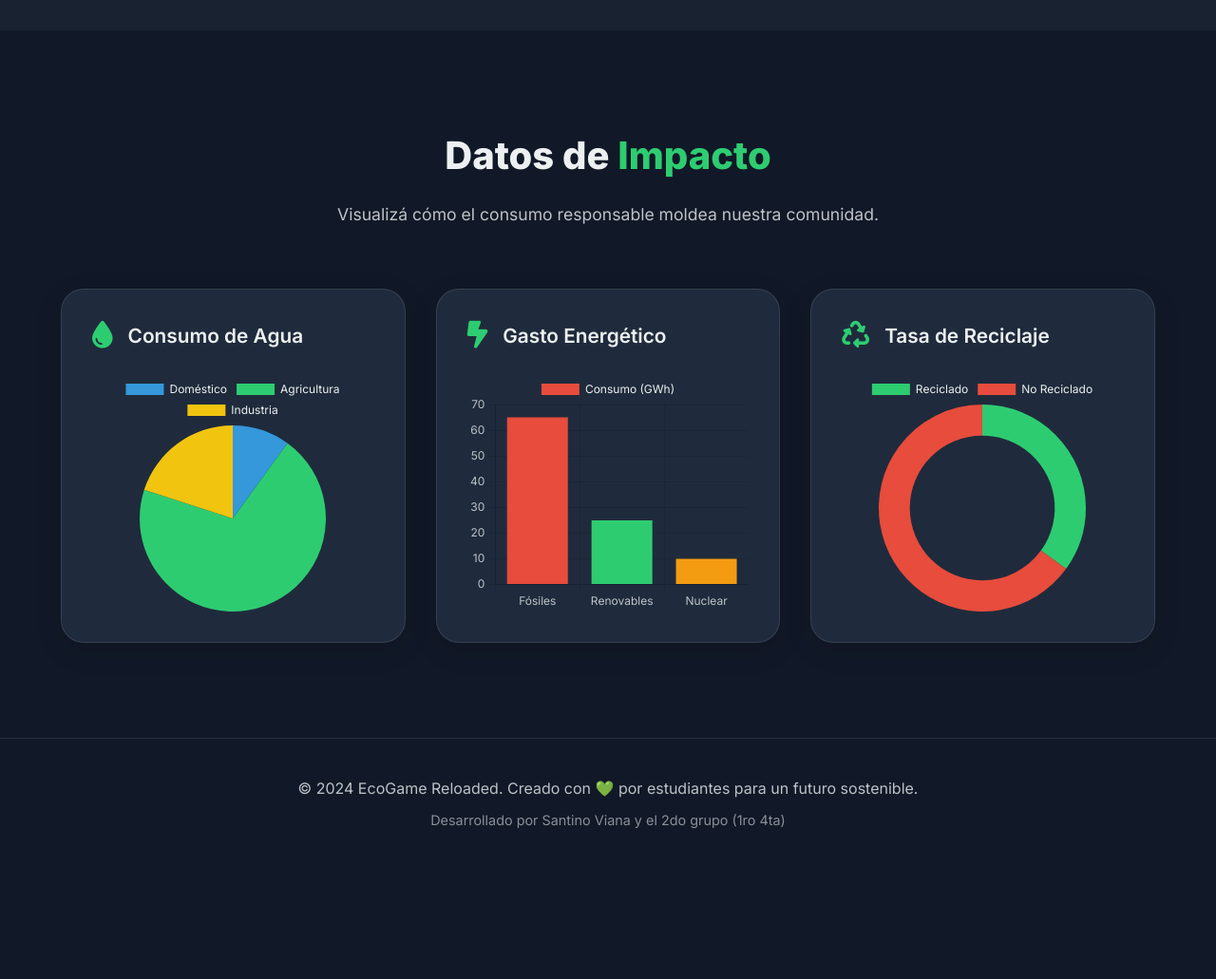
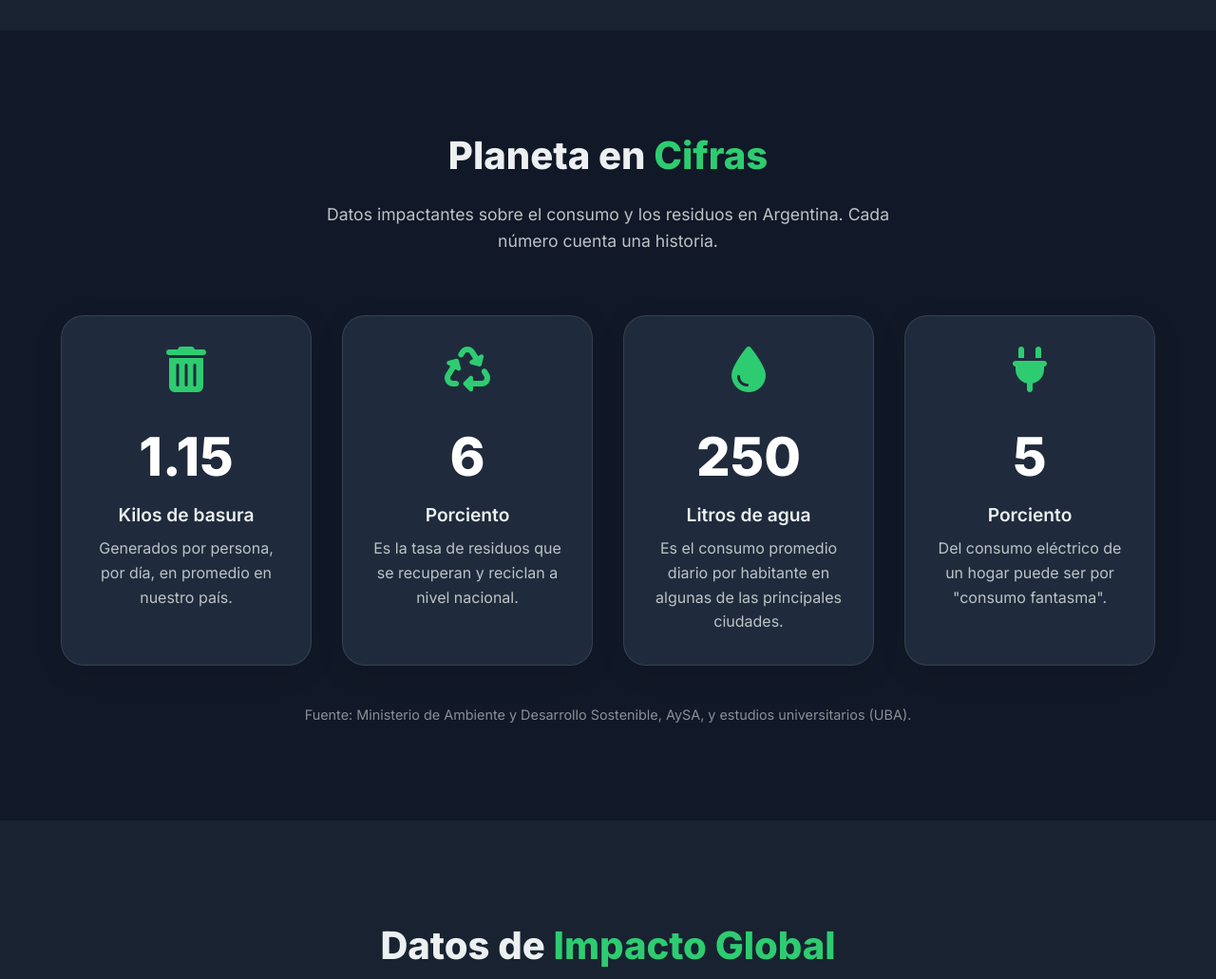
Before and after one commit to SanviGitHub/csgrupo2, a plain HTML site: page index.html in a window 1280 px wide. Shown: the part 1720-2751 px from the top of the page at 95% size. Before the commit the page ends 2643 px from the top, so only its background shows below. Drawn offline with nearby package versions, Linux system fonts and the light colour scheme.

Commit message:
Add files via upload

```diff
--- a/index.html
+++ b/index.html
@@ -40,9 +40,10 @@
                     <span>EcoGame</span>
                 </div>
                 <ul class="nav-menu">
-                    <li><a href="#home" class="nav-link active">Inicio</a></li>
-                    <li><a href="#game" class="nav-link">Juego</a></li>
-                    <li><a href="#stats" class="nav-link">Datos</a></li>
+                    <li><a href="#home" class="nav-link active" onclick="scrollToSection('home')">Inicio</a></li>
+                    <li><a href="#game" class="nav-link" onclick="scrollToSection('game')">Juego</a></li>
+                    <li><a href="#real-data" class="nav-link" onclick="scrollToSection('real-data')">Datos Reales</a></li>
+                    <li><a href="#stats" class="nav-link" onclick="scrollToSection('stats')">Estadísticas</a></li>
                 </ul>
                 <div class="hamburger">
                     <i class="fas fa-bars"></i>
@@ -62,8 +63,8 @@
                             <button class="btn btn-primary" onclick="scrollToSection('game')">
                                 <i class="fas fa-play"></i> Empezar Desafío
                             </button>
-                            <button class="btn btn-secondary" onclick="scrollToSection('stats')">
-                                <i class="fas fa-chart-line"></i> Ver Estadísticas
+                            <button class="btn btn-secondary" onclick="scrollToSection('real-data')">
+                                <i class="fas fa-chart-line"></i> Ver Datos Reales
                             </button>
                         </div>
                     </div>
@@ -121,27 +122,62 @@
                 </div>
             </section>
 
-            <!-- Sección de Estadísticas -->
+            <!-- NUEVA SECCIÓN: DATOS REALES -->
+            <section id="real-data" class="real-data-section">
+                <div class="container">
+                    <h2 class="section-title">Planeta en <span>Cifras</span></h2>
+                    <p class="section-subtitle">Datos impactantes sobre el consumo y los residuos en Argentina. Cada número cuenta una historia.</p>
+                    <div class="real-data-grid">
+                        <div class="real-data-card glass-card">
+                            <i class="fas fa-trash-alt"></i>
+                            <h3 class="real-data-number" data-target="1.15">0</h3>
+                            <h4>Kilos de basura</h4>
+                            <p>Generados por persona, por día, en promedio en nuestro país.</p>
+                        </div>
+                        <div class="real-data-card glass-card">
+                            <i class="fas fa-recycle"></i>
+                            <h3 class="real-data-number" data-target="6">0</h3>
+                            <h4>Porciento</h4>
+                            <p>Es la tasa de residuos que se recuperan y reciclan a nivel nacional.</p>
+                        </div>
+                        <div class="real-data-card glass-card">
+                            <i class="fas fa-tint"></i>
+                            <h3 class="real-data-number" data-target="250">0</h3>
+                            <h4>Litros de agua</h4>
+                            <p>Es el consumo promedio diario por habitante en algunas de las principales ciudades.</p>
+                        </div>
+                         <div class="real-data-card glass-card">
+                            <i class="fas fa-plug"></i>
+                            <h3 class="real-data-number" data-target="5">0</h3>
+                            <h4>Porciento</h4>
+                            <p>Del consumo eléctrico de un hogar puede ser por "consumo fantasma".</p>
+                        </div>
+                    </div>
+                    <p class="data-source">Fuente: Ministerio de Ambiente y Desarrollo Sostenible, AySA, y estudios universitarios (UBA).</p>
+                </div>
+            </section>
+
+            <!-- Sección de Estadísticas (Gráficos) -->
             <section id="stats" class="stats-section">
                 <div class="container">
-                    <h2 class="section-title">Datos de <span>Impacto</span></h2>
-                    <p class="section-subtitle">Visualizá cómo el consumo responsable moldea nuestra comunidad.</p>
+                    <h2 class="section-title">Datos de <span>Impacto Global</span></h2>
+                    <p class="section-subtitle">Visualizá cómo el consumo responsable moldea nuestra comunidad y el mundo.</p>
                     <div class="stats-grid">
                         <div class="stat-card glass-card">
                             <div class="stat-header">
-                                <i class="fas fa-tint"></i><h3>Consumo de Agua</h3>
+                                <i class="fas fa-tint"></i><h3>Uso del Agua Mundial</h3>
                             </div>
                             <div class="chart-container"><canvas id="water-chart"></canvas></div>
                         </div>
                         <div class="stat-card glass-card">
                             <div class="stat-header">
-                                <i class="fas fa-bolt-lightning"></i><h3>Gasto Energético</h3>
+                                <i class="fas fa-bolt-lightning"></i><h3>Fuentes de Energía</h3>
                             </div>
                             <div class="chart-container"><canvas id="energy-chart"></canvas></div>
                         </div>
                         <div class="stat-card glass-card">
                             <div class="stat-header">
-                                <i class="fas fa-recycle"></i><h3>Tasa de Reciclaje</h3>
+                                <i class="fas fa-recycle"></i><h3>Destino de los Plásticos</h3>
                             </div>
                             <div class="chart-container"><canvas id="recycle-chart"></canvas></div>
                         </div>
--- a/script.js
+++ b/script.js
@@ -26,14 +26,18 @@ window.addEventListener('DOMContentLoaded', () => {
 // --- NAVEGACIÓN Y UTILIDADES ---
 const hamburger = document.querySelector('.hamburger');
 const navMenu = document.querySelector('.nav-menu');
+const navLinks = document.querySelectorAll('.nav-link');
 
 hamburger.addEventListener('click', () => {
     navMenu.classList.toggle('active');
 });
 
-document.querySelectorAll('.nav-link').forEach(link => {
+navLinks.forEach(link => {
     link.addEventListener('click', () => {
         navMenu.classList.remove('active');
+        // La función de scroll ya está en el HTML, esto es para el estado activo
+        navLinks.forEach(l => l.classList.remove('active'));
+        link.classList.add('active');
     });
 });
 
@@ -103,7 +107,7 @@ const scenarios = [
         ]
     },
     {
-        type: 'planter-game', // <-- NUEVO MINIJUEGO
+        type: 'planter-game',
         icon: "fa-tree",
         title: "Reforestación Rápida",
         description: "El planeta necesita más árboles. ¡Plantá todos los que puedas en 15 segundos haciendo clic en la tierra!",
@@ -446,6 +450,50 @@ function updateProgress() {
 }
 
 // =================================================================================
+// --- ANIMACIÓN DE DATOS REALES ---
+// =================================================================================
+function animateRealData() {
+    const counters = document.querySelectorAll('.real-data-number');
+    const speed = 200; // Velocidad de la animación
+
+    counters.forEach(counter => {
+        const updateCount = () => {
+            const target = +counter.getAttribute('data-target');
+            const count = +counter.innerText;
+
+            const inc = target / speed;
+
+            if (count < target) {
+                const newCount = count + inc;
+                // Manejar decimales para números como 1.15
+                if (target.toString().includes('.')) {
+                    counter.innerText = newCount.toFixed(2);
+                } else {
+                    counter.innerText = Math.ceil(newCount);
+                }
+                setTimeout(updateCount, 10);
+            } else {
+                counter.innerText = target;
+            }
+        };
+        updateCount();
+    });
+}
+
+const realDataSection = document.getElementById('real-data');
+const observer = new IntersectionObserver((entries, observer) => {
+    entries.forEach(entry => {
+        if (entry.isIntersecting) {
+            animateRealData();
+            observer.unobserve(entry.target); // Para que la animación se ejecute solo una vez
+        }
+    });
+}, { threshold: 0.5 }); // Se dispara cuando el 50% de la sección es visible
+
+observer.observe(realDataSection);
+
+
+// =================================================================================
 // --- GRÁFICOS (Chart.js) ---
 // =================================================================================
 function renderCharts() {
@@ -460,19 +508,19 @@ function renderCharts() {
 
     new Chart(document.getElementById('water-chart').getContext('2d'), {
         type: 'pie',
-        data: { labels: ['Doméstico', 'Agricultura', 'Industria'], datasets: [{ data: [10, 70, 20], backgroundColor: ['#3498db', '#2ecc71', '#f1c40f'], borderWidth: 0 }] },
+        data: { labels: ['Agricultura', 'Industria', 'Doméstico'], datasets: [{ data: [70, 20, 10], backgroundColor: ['#2ecc71', '#f1c40f', '#3498db'], borderWidth: 0 }] },
         options: chartOptions
     });
 
     new Chart(document.getElementById('energy-chart').getContext('2d'), {
         type: 'bar',
-        data: { labels: ['Fósiles', 'Renovables', 'Nuclear'], datasets: [{ label: 'Consumo (GWh)', data: [65, 25, 10], backgroundColor: ['#e74c3c', '#2ecc71', '#f39c12'] }] },
+        data: { labels: ['Fósiles', 'Renovables', 'Nuclear'], datasets: [{ label: 'Generación Global', data: [75, 20, 5], backgroundColor: ['#e74c3c', '#2ecc71', '#f39c12'] }] },
         options: { ...chartOptions, scales: { y: { beginAtZero: true, ticks: { color: '#bdc3c7' } }, x: { ticks: { color: '#bdc3c7' } } } }
     });
 
     new Chart(document.getElementById('recycle-chart').getContext('2d'), {
         type: 'doughnut',
-        data: { labels: ['Reciclado', 'No Reciclado'], datasets: [{ data: [35, 65], backgroundColor: ['#2ecc71', '#e74c3c'], borderWidth: 0 }] },
+        data: { labels: ['Desechado', 'Incinerado', 'Reciclado'], datasets: [{ data: [55, 25, 20], backgroundColor: ['#c0392b', '#f39c12', '#2ecc71'], borderWidth: 0 }] },
         options: { ...chartOptions, cutout: '70%' }
     });
 }
--- a/style.css
+++ b/style.css
@@ -137,6 +137,7 @@ body {
     transition: var(--transition);
     position: relative;
     padding: 4px 0;
+    cursor: pointer;
 }
 .nav-link:hover, .nav-link.active { color: var(--white); }
 .nav-link::after {
@@ -451,7 +452,7 @@ section { padding: 100px 0; }
 .recycle-bin.correct-drop { background: var(--green-dark); border-color: var(--green-light); }
 .recycle-bin.incorrect-drop { background: var(--red-dark); border-color: var(--red-light); }
 
-/* 4. PLANTER GAME (NUEVO) */
+/* 4. PLANTER GAME */
 .planter-container {
     display: grid;
     grid-template-columns: repeat(6, 1fr);
@@ -517,8 +518,48 @@ section { padding: 100px 0; }
     box-shadow: 0 0 20px var(--yellow-light);
 }
 
+/* --- SECCIÓN DATOS REALES (NUEVA) --- */
+.real-data-section {
+    background-color: #111827;
+}
+.real-data-grid {
+    display: grid;
+    grid-template-columns: repeat(auto-fit, minmax(250px, 1fr));
+    gap: 32px;
+    margin-bottom: 40px;
+}
+.real-data-card {
+    padding: 32px;
+    text-align: center;
+}
+.real-data-card i {
+    font-size: 3rem;
+    margin-bottom: 24px;
+    color: var(--green-light);
+}
+.real-data-number {
+    font-size: 3.5rem;
+    font-weight: 800;
+    color: var(--white);
+}
+.real-data-card h4 {
+    font-size: 1.2rem;
+    font-weight: 600;
+    margin-bottom: 8px;
+    color: var(--light-primary);
+}
+.real-data-card p {
+    color: var(--light-secondary);
+}
+.data-source {
+    text-align: center;
+    font-size: 0.9rem;
+    color: var(--light-secondary);
+    opacity: 0.7;
+}
+
 /* --- SECCIÓN DE ESTADÍSTICAS --- */
-.stats-section { background-color: #111827; }
+.stats-section { background-color: #182231; }
 .stats-grid {
     display: grid;
     grid-template-columns: repeat(auto-fit, minmax(320px, 1fr));
```
